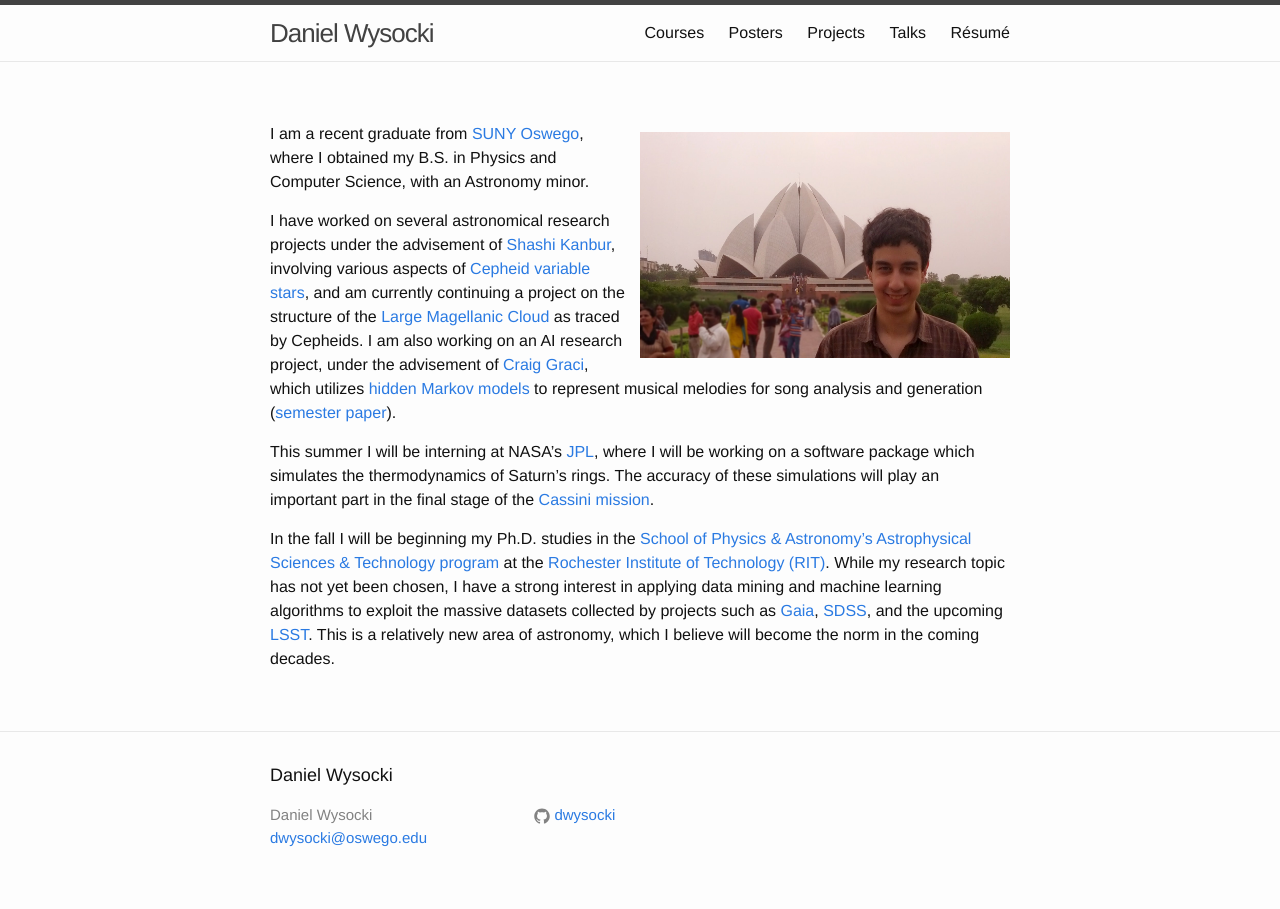
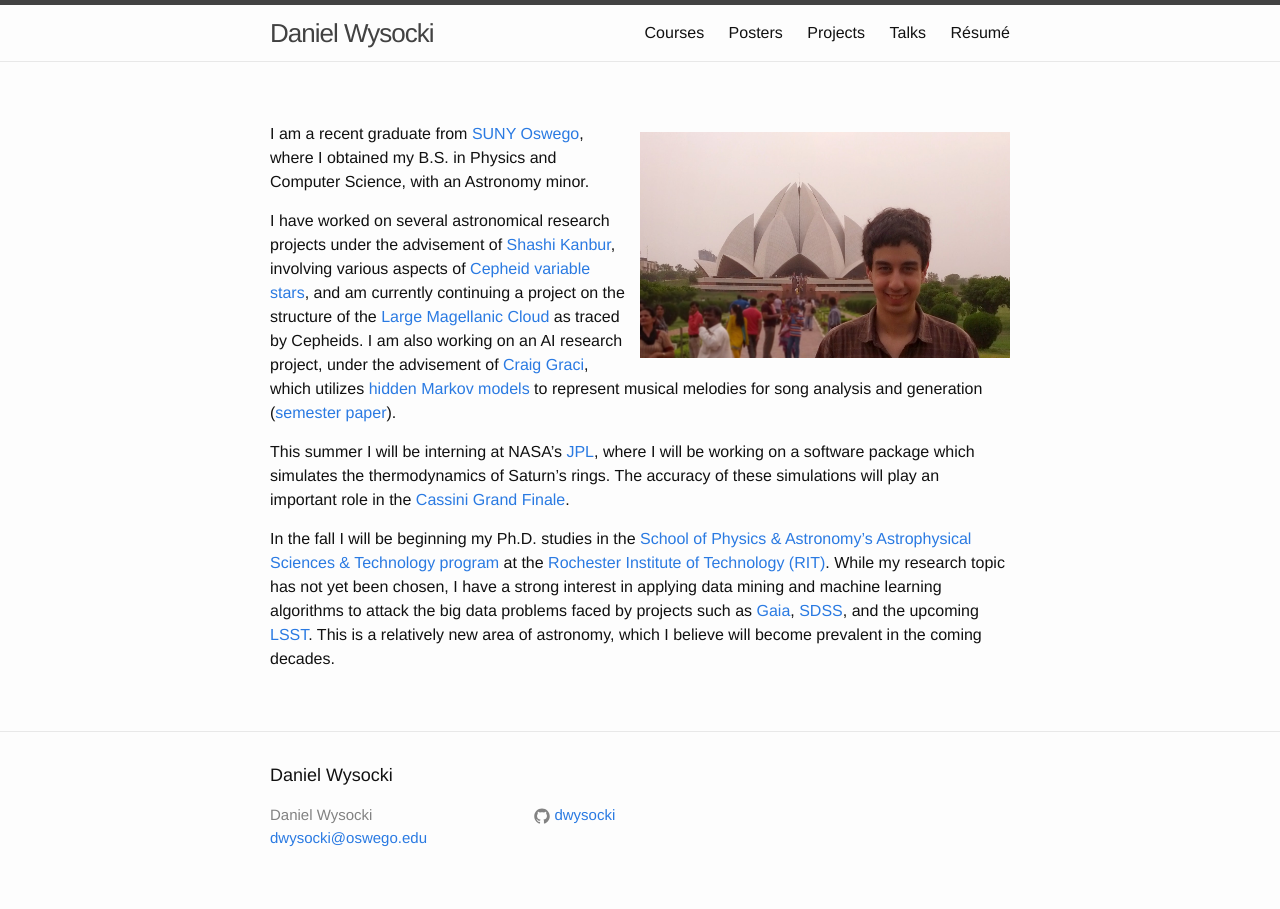
Before and after one commit to dwysocki/dwysocki.github.io, a Jekyll site: the page built from index.md, in a window 1280 px wide. Built offline with Jekyll 4.4.1, drawn with Linux system fonts in a browser that asks for light colours.

Commit message:
Updated bio page

```diff
--- a/index.md
+++ b/index.md
@@ -11,6 +11,6 @@ I am a recent graduate from [SUNY Oswego](http://www.oswego.edu), where I obtain
 
 I have worked on several astronomical research projects under the advisement of [Shashi Kanbur](http://oswego.edu/~kanbur), involving various aspects of [Cepheid variable stars](https://en.wikipedia.org/wiki/Cepheid_variable), and am currently continuing a project on the structure of the [Large Magellanic Cloud](https://en.wikipedia.org/wiki/Large_Magellanic_Cloud) as traced by Cepheids. I am also working on an AI research project, under the advisement of [Craig Graci](http://http://www.cs.oswego.edu/~blue/), which utilizes [hidden Markov models](https://en.wikipedia.org/wiki/Hidden_Markov_model) to represent musical melodies for song analysis and generation ([semester paper](http://dwysocki.github.io/csc466/assets/papers/semester-paper.pdf)).
 
-This summer I will be interning at NASA's [JPL](https://en.wikipedia.org/wiki/Jet_Propulsion_Laboratory), where I will be working on a software package which simulates the thermodynamics of Saturn's rings. The accuracy of these simulations will play an important part in the final stage of the [Cassini mission](https://en.wikipedia.org/wiki/Cassini%E2%80%93Huygens).
+This summer I will be interning at NASA's [JPL](https://en.wikipedia.org/wiki/Jet_Propulsion_Laboratory), where I will be working on a software package which simulates the thermodynamics of Saturn's rings. The accuracy of these simulations will play an important role in the [Cassini Grand Finale](http://saturn.jpl.nasa.gov/news/cassinifeatures/feature20140630/).
 
-In the fall I will be beginning my Ph.D. studies in the [School of Physics & Astronomy's](http://www.rit.edu/~w-physic/) [Astrophysical Sciences & Technology program](https://www.rit.edu/cos/astrophysics/) at the [Rochester Institute of Technology (RIT)](https://www.rit.edu/). While my research topic has not yet been chosen, I have a strong interest in applying data mining and machine learning algorithms to exploit the massive datasets collected by projects such as [Gaia](http://sci.esa.int/gaia/), [SDSS](http://www.sdss.org/), and the upcoming [LSST](http://www.lsst.org/lsst/). This is a relatively new area of astronomy, which I believe will become the norm in the coming decades.
+In the fall I will be beginning my Ph.D. studies in the [School of Physics & Astronomy's](http://www.rit.edu/~w-physic/) [Astrophysical Sciences & Technology program](https://www.rit.edu/cos/astrophysics/) at the [Rochester Institute of Technology (RIT)](https://www.rit.edu/). While my research topic has not yet been chosen, I have a strong interest in applying data mining and machine learning algorithms to attack the big data problems faced by projects such as [Gaia](http://sci.esa.int/gaia/), [SDSS](http://www.sdss.org/), and the upcoming [LSST](http://www.lsst.org/lsst/). This is a relatively new area of astronomy, which I believe will become prevalent in the coming decades.
```
